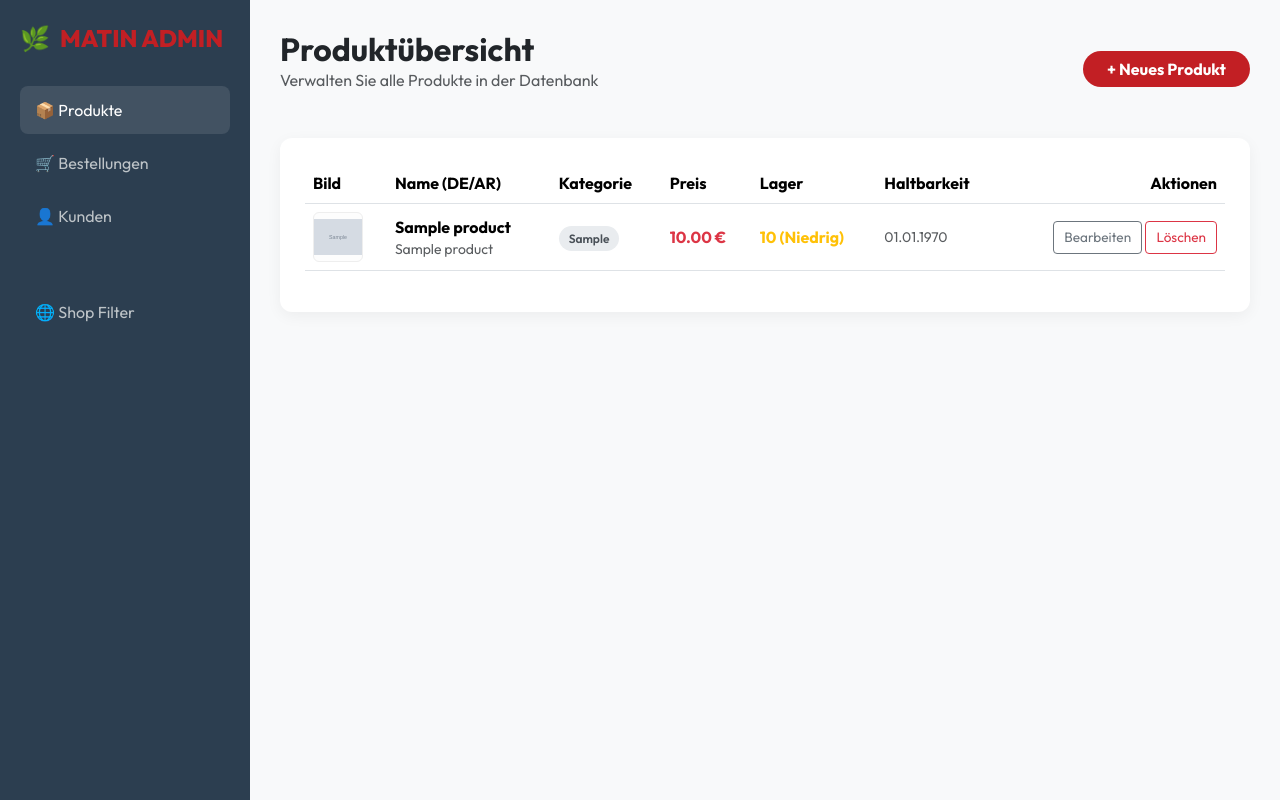
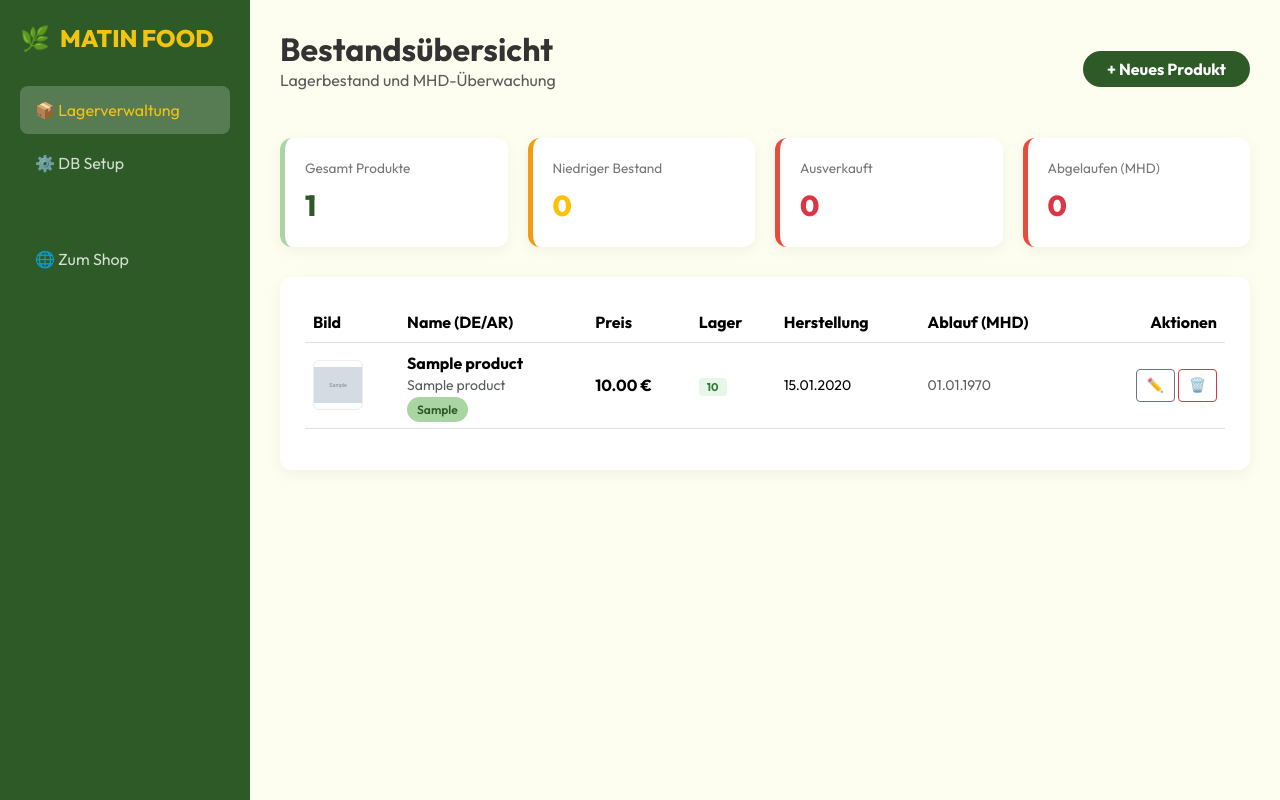
Before and after one commit to Safar1973/Matin_Food, a PHP site: page /admin/index.php in a window 1280 px wide. Run offline with PHP 8.4, Linux system fonts and the light colour scheme; tables that the repository leaves empty or names only in its code hold one stand-in row (values such as "Sample post"); grey boxes marked "Sample" are stand-in pictures.

Commit message:
Matin_Food

```diff
--- a/admin/admin-style.css
+++ b/admin/admin-style.css
@@ -1,10 +1,15 @@
 :root {
-    --primary: #c21f24;
-    --secondary: #2c3e50;
+    --primary: #2d5a27;
+    /* Dark Green */
+    --secondary: #a8d5a2;
+    /* Light Green */
+    --accent: #f1c40f;
+    /* Yellow */
+    --bg-light: #fdfef0;
+    /* Pale Yellow/Green Tint */
     --success: #27ae60;
-    --warning: #f1c40f;
+    --warning: #f39c12;
     --danger: #e74c3c;
-    --bg-light: #f8f9fa;
     --sidebar-width: 250px;
 }
 
@@ -12,6 +17,7 @@
     font-family: 'Outfit', sans-serif;
     background-color: var(--bg-light);
     margin: 0;
+    color: #333;
 }
 
 .admin-wrapper {
@@ -22,7 +28,7 @@
 /* Sidebar */
 .sidebar {
     width: var(--sidebar-width);
-    background: var(--secondary);
+    background: var(--primary);
     color: white;
     padding: 20px;
     flex-shrink: 0;
@@ -32,14 +38,14 @@
     font-size: 1.5rem;
     font-weight: 800;
     margin-bottom: 30px;
-    color: var(--primary);
+    color: var(--accent);
     display: flex;
     align-items: center;
     gap: 10px;
 }
 
 .nav-link {
-    color: #bdc3c7;
+    color: rgba(255, 255, 255, 0.8);
     padding: 12px 15px;
     border-radius: 8px;
     transition: all 0.3s;
@@ -50,8 +56,8 @@
 
 .nav-link:hover,
 .nav-link.active {
-    background: rgba(255, 255, 255, 0.1);
-    color: white;
+    background: rgba(255, 255, 255, 0.2);
+    color: var(--accent);
 }
 
 /* Main Content */
@@ -65,6 +71,46 @@
     justify-content: space-between;
     align-items: center;
     margin-bottom: 30px;
+}
+
+/* KPI Cards */
+.kpi-row {
+    display: grid;
+    grid-template-columns: repeat(auto-fit, minmax(200px, 1fr));
+    gap: 20px;
+    margin-bottom: 30px;
+}
+
+.kpi-card {
+    background: white;
+    padding: 20px;
+    border-radius: 12px;
+    box-shadow: 0 4px 15px rgba(0, 0, 0, 0.05);
+    border-left: 5px solid var(--secondary);
+}
+
+.kpi-card.kpi-warning {
+    border-left-color: var(--warning);
+}
+
+.kpi-card.kpi-danger {
+    border-left-color: var(--danger);
+}
+
+.kpi-card.kpi-success {
+    border-left-color: var(--success);
+}
+
+.kpi-label {
+    font-size: 0.85rem;
+    color: #777;
+    margin-bottom: 5px;
+}
+
+.kpi-value {
+    font-size: 1.8rem;
+    font-weight: 800;
+    color: var(--primary);
 }
 
 /* Table Card */
@@ -89,14 +135,37 @@
 }
 
 .badge-cat {
-    background: #e9ecef;
-    color: #495057;
+    background: var(--secondary);
+    color: var(--primary);
     font-size: 0.75rem;
     font-weight: 600;
     padding: 5px 10px;
     border-radius: 20px;
 }
 
+.status-pill {
+    padding: 2px 8px;
+    border-radius: 4px;
+    font-size: 0.7rem;
+    font-weight: 700;
+    text-transform: uppercase;
+}
+
+.status-success {
+    background: #e8f5e9;
+    color: #2e7d32;
+}
+
+.status-warning {
+    background: #fff3e0;
+    color: #ef6c00;
+}
+
+.status-danger {
+    background: #ffebee;
+    color: #c62828;
+}
+
 .btn-action {
     padding: 5px 10px;
     font-size: 0.85rem;
--- a/admin/index.php
+++ b/admin/index.php
@@ -8,19 +8,37 @@
 if (!$res) {
     die("Error fetching products: " . mysqli_error($conn));
 }
+
+// KPI Calculations
+$total_products = 0;
+$low_stock = 0;
+$out_of_stock = 0;
+$expired = 0;
+$expiring_soon = 0;
+$today = date('Y-m-d');
+$soon = date('Y-m-d', strtotime('+30 days'));
+
+$products = [];
+while ($p = mysqli_fetch_assoc($res)) {
+    $total_products++;
+    if ($p['stock'] == 0) $out_of_stock++;
+    elseif ($p['stock'] < 10) $low_stock++;
+
+    if ($p['expiry'] < $today) $expired++;
+    elseif ($p['expiry'] < $soon) $expiring_soon++;
+
+    $products[] = $p;
+}
 ?>
 <!DOCTYPE html>
 <html lang="de">
 <head>
     <meta charset="UTF-8">
     <meta name="viewport" content="width=device-width, initial-scale=1.0">
-    <title>Admin Dashboard | Matin Food</title>
+    <title>Lagerverwaltung | Matin Food</title>
     <link href="https://cdn.jsdelivr.net/npm/bootstrap@5.3.3/dist/css/bootstrap.min.css" rel="stylesheet">
     <link href="https://fonts.googleapis.com/css2?family=Outfit:wght@300;400;500;600;700;800&display=swap" rel="stylesheet">
     <link rel="stylesheet" href="admin-style.css">
-    <style>
-        .lang-badge { font-size: 0.65rem; padding: 2px 5px; margin-right: 3px; }
-    </style>
 </head>
 <body>
 
@@ -28,13 +46,12 @@
         <!-- Sidebar -->
         <aside class="sidebar">
             <div class="sidebar-title">
-                <span>🌿</span> MATIN ADMIN
+                <span>🌿</span> MATIN FOOD
             </div>
             <nav>
-                <a href="index.php" class="nav-link active">📦 Produkte</a>
-                <a href="#" class="nav-link">🛒 Bestellungen</a>
-                <a href="#" class="nav-link">👤 Kunden</a>
-                <a href="../index.html" class="nav-link mt-5">🌐 Shop Filter</a>
+                <a href="index.php" class="nav-link active">📦 Lagerverwaltung</a>
+                <a href="../setup.php" class="nav-link" onclick="return confirm('Datenbank wirklich zurücksetzen?')">⚙️ DB Setup</a>
+                <a href="../index.html" class="nav-link mt-5">🌐 Zum Shop</a>
             </nav>
         </aside>
 
@@ -42,12 +59,32 @@
         <main class="main-content">
             <div class="header-actions">
                 <div>
-                    <h2 class="fw-bold mb-0">Produktübersicht</h2>
-                    <p class="text-muted">Verwalten Sie alle Produkte in der Datenbank</p>
+                    <h2 class="fw-bold mb-0">Bestandsübersicht</h2>
+                    <p class="text-muted">Lagerbestand und MHD-Überwachung</p>
                 </div>
-                <button class="btn btn-primary rounded-pill px-4 fw-bold" style="background: #c21f24; border: none;">
+                <button class="btn btn-primary rounded-pill px-4 fw-bold" style="background: var(--primary); border: none;">
                     + Neues Produkt
                 </button>
+            </div>
+
+            <!-- KPI Row -->
+            <div class="kpi-row">
+                <div class="kpi-card">
+                    <div class="kpi-label">Gesamt Produkte</div>
+                    <div class="kpi-value"><?= $total_products ?></div>
+                </div>
+                <div class="kpi-card kpi-warning">
+                    <div class="kpi-label">Niedriger Bestand</div>
+                    <div class="kpi-value text-warning"><?= $low_stock ?></div>
+                </div>
+                <div class="kpi-card kpi-danger">
+                    <div class="kpi-label">Ausverkauft</div>
+                    <div class="kpi-value text-danger"><?= $out_of_stock ?></div>
+                </div>
+                <div class="kpi-card kpi-danger">
+                    <div class="kpi-label">Abgelaufen (MHD)</div>
+                    <div class="kpi-value text-danger"><?= $expired ?></div>
+                </div>
             </div>
 
             <div class="content-card">
@@ -57,15 +94,34 @@
                             <tr>
                                 <th>Bild</th>
                                 <th>Name (DE/AR)</th>
-                                <th>Kategorie</th>
                                 <th>Preis</th>
                                 <th>Lager</th>
-                                <th>Haltbarkeit</th>
+                                <th>Herstellung</th>
+                                <th>Ablauf (MHD)</th>
                                 <th class="text-end">Aktionen</th>
                             </tr>
                         </thead>
                         <tbody>
-                            <?php while ($p = mysqli_fetch_assoc($res)) { ?>
+                            <?php foreach ($products as $p) {
+                                // Stock Status logic
+                                $stock_class = "status-success";
+                                $stock_text = $p['stock'];
+                                if ($p['stock'] == 0) {
+                                    $stock_class = "status-danger";
+                                    $stock_text = "Out of Stock";
+                                } elseif ($p['stock'] < 10) {
+                                    $stock_class = "status-warning";
+                                    $stock_text = $p['stock'] . " (Low)";
+                                }
+
+                                // MHD Status logic
+                                $mhd_class = "text-muted";
+                                if ($p['expiry'] < $today) {
+                                    $mhd_class = "text-danger fw-bold";
+                                } elseif ($p['expiry'] < $soon) {
+                                    $mhd_class = "text-warning fw-bold";
+                                }
+                            ?>
                             <tr>
                                 <td>
                                     <img src="../<?= htmlspecialchars($p['img']) ?>" alt="thumb" class="product-thumb">
@@ -73,26 +129,23 @@
                                 <td>
                                     <div class="fw-bold"><?= htmlspecialchars($p['name_de']) ?></div>
                                     <div class="text-muted small"><?= htmlspecialchars($p['name_ar']) ?></div>
+                                    <span class="badge-cat mt-1"><?= htmlspecialchars($p['category']) ?></span>
                                 </td>
                                 <td>
-                                    <span class="badge-cat"><?= htmlspecialchars($p['category']) ?></span>
+                                    <span class="fw-bold"><?= number_format($p['price'], 2) ?> €</span>
                                 </td>
                                 <td>
-                                    <span class="fw-bold text-danger"><?= number_format($p['price'], 2) ?> €</span>
+                                    <span class="status-pill <?= $stock_class ?>"><?= $stock_text ?></span>
                                 </td>
-                                <td>
-                                    <?php if($p['stock'] > 20): ?>
-                                        <span class="text-success fw-bold"><?= $p['stock'] ?></span>
-                                    <?php else: ?>
-                                        <span class="text-warning fw-bold"><?= $p['stock'] ?> (Niedrig)</span>
-                                    <?php endif; ?>
+                                <td class="small">
+                                    <?= $p['production_date'] ? date("d.m.Y", strtotime($p['production_date'])) : '-' ?>
                                 </td>
-                                <td class="small text-muted">
+                                <td class="small <?= $mhd_class ?>">
                                     <?= date("d.m.Y", strtotime($p['expiry'])) ?>
                                 </td>
                                 <td class="text-end">
-                                    <button class="btn btn-sm btn-outline-secondary btn-action">Bearbeiten</button>
-                                    <button class="btn btn-sm btn-outline-danger btn-action">Löschen</button>
+                                    <button class="btn btn-sm btn-outline-secondary btn-action">✏️</button>
+                                    <button class="btn btn-sm btn-outline-danger btn-action">🗑️</button>
                                 </td>
                             </tr>
                             <?php } ?>
--- a/style.css
+++ b/style.css
@@ -6,7 +6,7 @@
     --accent-yellow: #ffc107;
     --text-main: #2a2a2a;
     --text-muted: #6c757d;
-    --bg-light: #f4f4f4;
+    --bg-light: #fdfef0;
     --bg-white: #ffffff;
     --border-color: #dee2e6;
     --shadow-sm: 0 2px 4px rgba(0, 0, 0, 0.05);
@@ -558,12 +558,14 @@
         width: 100%;
     }
 }
+
 /* RTL Specific Styles */
 [dir="rtl"] {
     text-align: right;
 }
 
-[dir="rtl"] .ms-3, [dir="rtl"] .ms-4 {
+[dir="rtl"] .ms-3,
+[dir="rtl"] .ms-4 {
     margin-left: 0 !important;
     margin-right: 1rem !important;
 }
```
Also changed, not shown: setup.php (+17 -16 lines).
